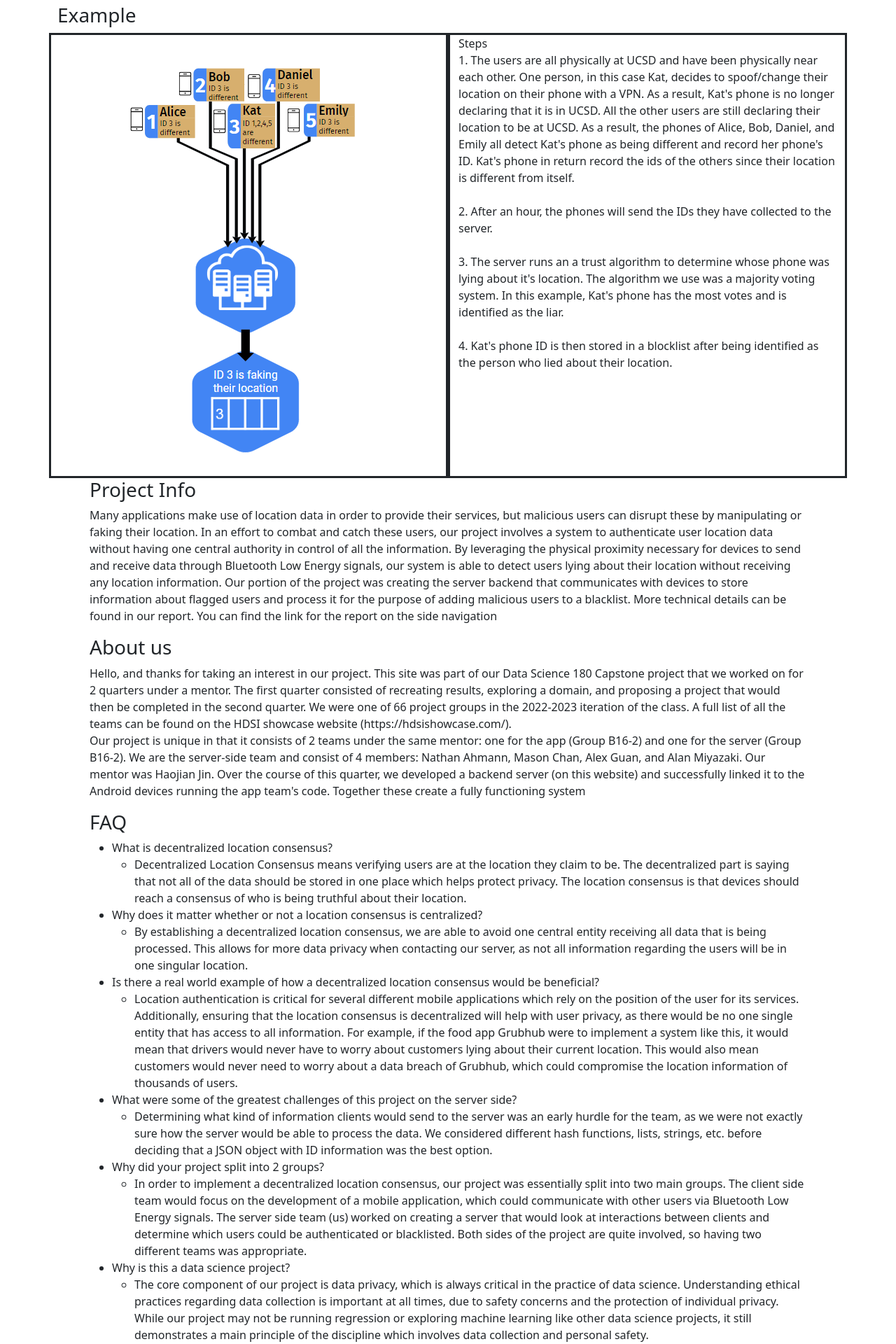
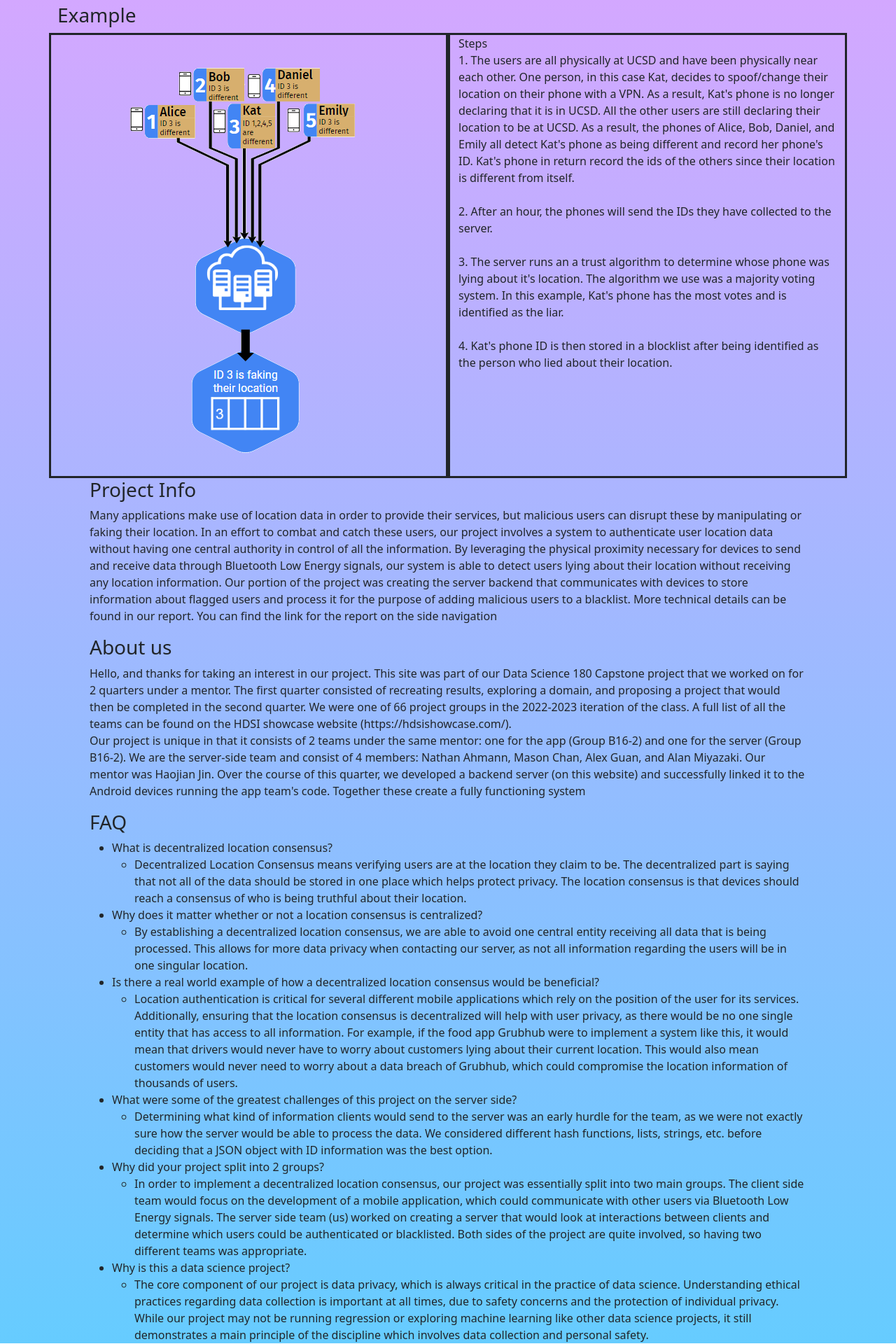
Before and after one commit to nahmann/DSC180-B16, a Django app: page / in a window 1280 px wide. Shown: the part 769-2689 px from the top of the page at 70% size. Run offline with Django 4.2, Linux system fonts and the light colour scheme; data comes from the database, SQL or seed files in the repository.

Commit message:
Added background

```diff
--- a/locationConsensus/static/style.css
+++ b/locationConsensus/static/style.css
@@ -21,5 +21,5 @@
 }
 
 .background_body{
-    /* background: linear-gradient(to bottom, #ff99ff 0%, #66ccff 100%); */
+    background: linear-gradient(to bottom, #ff99ff 0%, #66ccff 100%);
 }
```
